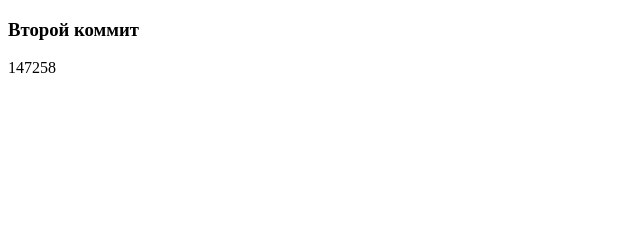
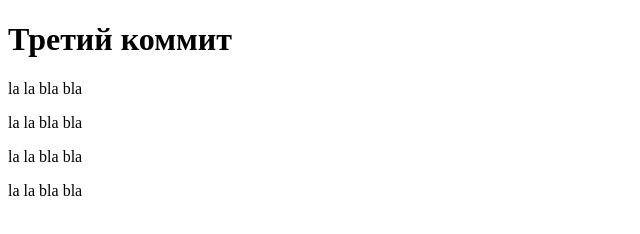
Before and after one commit to NataliaRybko/site, a plain HTML site: page index.html in a window 1280 px wide. Shown: the whole page, without its empty margins (0-640 px from the left). Drawn offline with Linux system fonts and the light colour scheme.

Commit message:
third commit

```diff
--- a/index.html
+++ b/index.html
@@ -4,7 +4,10 @@
         <title>Git</title>
     </head>
     <body>
-            <h3>Второй коммит</h3>
-            <p>147258</p>
+            <h1>Третий коммит</h1>
+            <p> la la bla bla</p>
+            <p> la la bla bla</p>
+            <p> la la bla bla</p>
+            <p> la la bla bla</p>
     </body>
 </html>
```
